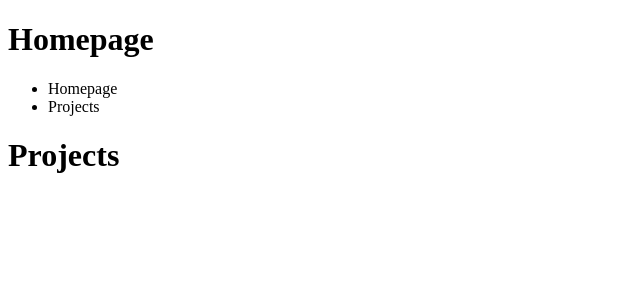
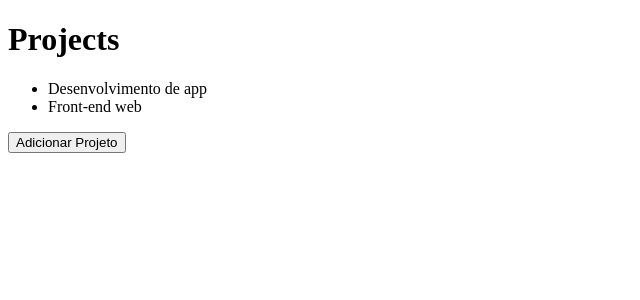
Before and after one commit to Mateusgalieta/RocketSeat-Bootcamp-ReactJS, a React app in the folder frontend/: page / in a window 1280 px wide. Shown: the top 300 px of the page, without its empty margins (0-640 px from the left). Built offline with nearby package versions, Linux system fonts and the light colour scheme.

Commit message:
State and Imutability

```diff
--- a/frontend/src/App.js
+++ b/frontend/src/App.js
@@ -1,17 +1,29 @@
-import React from 'react';
+import React, { useState } from 'react';
 
 import Header from './components/Header';
 
 function App() {
+
+    const [projects, setProjects] = useState(['Desenvolvimento de app', 'Front-end web']);
+
+    // useState retorna um array com 2 posicoes
+
+    function handleAddProject() {
+        // projects.push(`Novo projeto ${Date.now()}`);
+
+        setProjects([...projects, `Novo projeto ${Date.now()}`]);
+
+    }
+
     return (
         <div>
-            <Header title="Homepage">
-                <ul>
-                    <li>Homepage</li>
-                    <li>Projects</li>
-                </ul>
-            </Header>
             <Header title="Projects" />
+
+            <ul>
+                {projects.map(project => <li key={project}>{project}</li> )}
+            </ul>
+
+            <button type="button" onClick={handleAddProject}>Adicionar Projeto</button>
         </div>
     );
 }
--- a/frontend/src/components/Header.js
+++ b/frontend/src/components/Header.js
@@ -1,11 +1,12 @@
 import React from 'react';
 
 export default function Header({ title, children }) {
+
+
     return (
         <header>
             <h1>{title}</h1>
 
-            {children}
         </header>
     )
 }
```
